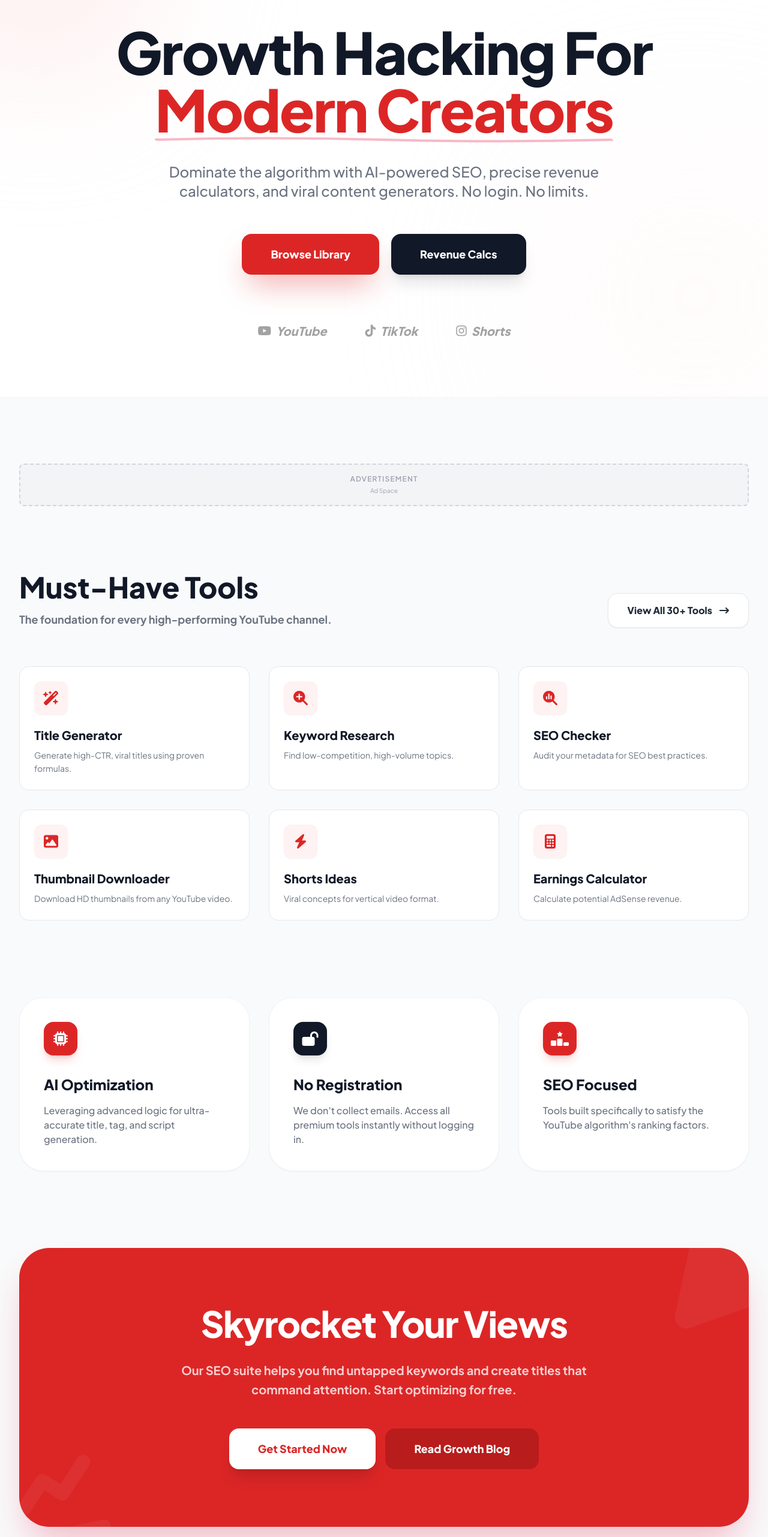
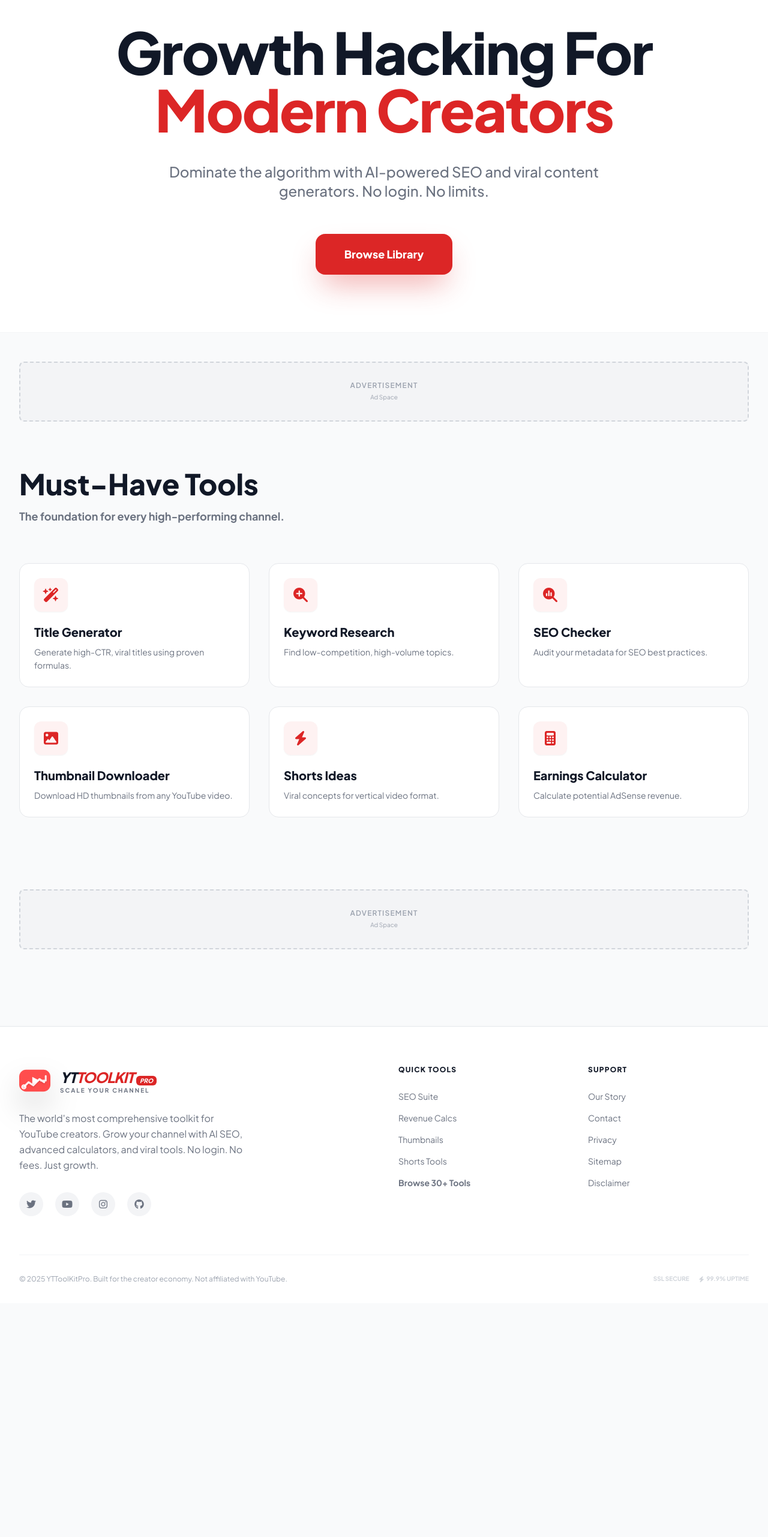
Before and after one commit to nomanafridi941-ops/YT-Toolkit, a React (Vite) app: page / in a window 1280 px wide. Shown: the part 234-2797 px from the top of the page at 60% size. After the commit the page ends 2407 px from the top, so only its background shows below. Built offline with nearby package versions, Linux system fonts and the light colour scheme.

Commit message:
Move bottom banner above Skyrocket Your Views section

```diff
--- a/pages/Home.tsx
+++ b/pages/Home.tsx
@@ -5,7 +5,6 @@ import ToolCard from '../components/ToolCard';
 import AdPlaceholder from '../components/AdPlaceholder';
 
 const Home: React.FC = () => {
-  // Select a mix of high-demand tools for the homepage
   const popularTools = TOOLS.filter(t => [
     'thumbnail-downloader',
     'title-generator',
@@ -16,7 +15,7 @@ const Home: React.FC = () => {
   ].includes(t.id));
 
   return (
-    <div className="space-y-24 bg-gray-50 dark:bg-[#0f172a] transition-theme pb-20">
+    <div className="bg-gray-50 dark:bg-[#0f172a] transition-theme">
       {/* Hero Section */}
       <section className="relative overflow-hidden pt-32 pb-24 px-4 bg-white dark:bg-slate-900 border-b border-gray-100 dark:border-slate-800">
         <div className="max-w-6xl mx-auto text-center relative z-10">
@@ -28,56 +27,30 @@ const Home: React.FC = () => {
             Growth Hacking For <br className="hidden md:block" />
             <span className="text-red-600 relative inline-block">
               Modern Creators
-              <svg className="absolute -bottom-2 left-0 w-full" height="10" viewBox="0 0 100 10" preserveAspectRatio="none">
-                <path d="M0 5 Q 25 0 50 5 T 100 5" stroke="#E11D48" strokeWidth="4" fill="transparent" opacity="0.3" />
-              </svg>
             </span>
           </h1>
           <p className="text-xl md:text-2xl text-gray-500 dark:text-gray-400 mb-14 max-w-3xl mx-auto leading-relaxed font-medium">
-            Dominate the algorithm with AI-powered SEO, precise revenue calculators, and viral content generators. No login. No limits.
+            Dominate the algorithm with AI-powered SEO and viral content generators. No login. No limits.
           </p>
           <div className="flex flex-wrap justify-center gap-5">
-            <a
-              href="#/all-tools"
-              className="px-12 py-5 bg-red-600 text-white font-black rounded-2xl shadow-2xl shadow-red-600/40 hover:bg-red-700 hover:-translate-y-1 active:translate-y-0 transition-all text-lg"
-            >
-              Browse Library
-            </a>
-            <a
-              href="#/category/Calculators"
-              className="px-12 py-5 bg-gray-900 dark:bg-slate-800 text-white font-black rounded-2xl shadow-xl hover:bg-black dark:hover:bg-slate-700 hover:-translate-y-1 active:translate-y-0 transition-all text-lg"
-            >
-              Revenue Calcs
-            </a>
+            <a href="#/all-tools" className="px-12 py-5 bg-red-600 text-white font-black rounded-2xl shadow-2xl shadow-red-600/40 hover:bg-red-700 hover:-translate-y-1 active:translate-y-0 transition-all text-lg">Browse Library</a>
           </div>
-
-          <div className="mt-20 flex flex-wrap justify-center gap-8 md:gap-16 opacity-40 dark:opacity-20 grayscale">
-            <div className="flex items-center gap-2 font-black text-xl italic"><i className="fa-brands fa-youtube"></i> YouTube</div>
-            <div className="flex items-center gap-2 font-black text-xl italic"><i className="fa-brands fa-tiktok"></i> TikTok</div>
-            <div className="flex items-center gap-2 font-black text-xl italic"><i className="fa-brands fa-instagram"></i> Shorts</div>
-          </div>
-        </div>
-
-        {/* Background Gradients */}
-        <div className="absolute top-0 left-1/2 w-full h-full -translate-x-1/2 pointer-events-none">
-          <div className="absolute top-[-10%] left-[-10%] w-96 h-96 bg-red-100 dark:bg-red-900/10 rounded-full blur-[120px] opacity-60"></div>
-          <div className="absolute bottom-[-10%] right-[-10%] w-[500px] h-[500px] bg-red-50 dark:bg-red-900/5 rounded-full blur-[150px] opacity-40"></div>
         </div>
       </section>
 
-      <div className="max-w-7xl mx-auto px-4 sm:px-6 lg:px-8">
-        <AdPlaceholder type="banner" className="mb-24" />
+      <div className="max-w-7xl mx-auto px-4 sm:px-6 lg:px-8 py-12 space-y-20">
+        {/* Top Ad */}
+        <div className="w-full flex justify-center">
+          <AdPlaceholder type="banner" />
+        </div>
 
         {/* Popular Tools Section */}
-        <section className="mb-32">
+        <section>
           <div className="flex flex-col md:flex-row justify-between items-center md:items-end mb-16 text-center md:text-left gap-8">
             <div className="max-w-xl">
               <h2 className="text-4xl md:text-5xl font-black text-gray-900 dark:text-white mb-4">Must-Have Tools</h2>
-              <p className="text-lg text-gray-500 dark:text-gray-400 font-bold">The foundation for every high-performing YouTube channel.</p>
+              <p className="text-lg text-gray-500 dark:text-gray-400 font-bold">The foundation for every high-performing channel.</p>
             </div>
-            <a href="#/all-tools" className="group px-8 py-4 bg-white dark:bg-slate-800 border border-gray-200 dark:border-slate-700 rounded-2xl font-black text-gray-800 dark:text-gray-200 hover:border-red-600 dark:hover:border-red-600 transition-all flex items-center gap-3 shadow-sm hover:shadow-md">
-              View All 30+ Tools <i className="fa-solid fa-arrow-right-long group-hover:translate-x-2 transition-transform"></i>
-            </a>
           </div>
           <div className="grid grid-cols-1 md:grid-cols-2 lg:grid-cols-3 gap-8">
             {popularTools.map(tool => (
@@ -86,41 +59,12 @@ const Home: React.FC = () => {
           </div>
         </section>
 
-        {/* Feature Grid */}
-        <section className="mb-32 grid grid-cols-1 md:grid-cols-3 gap-8">
-          <div className="bg-white dark:bg-slate-800 p-10 rounded-[40px] border border-gray-100 dark:border-slate-700 shadow-sm">
-            <div className="w-14 h-14 bg-red-600 text-white rounded-2xl flex items-center justify-center text-2xl mb-8 shadow-lg shadow-red-600/20"><i className="fa-solid fa-microchip"></i></div>
-            <h3 className="text-2xl font-black mb-4 dark:text-white">AI Optimization</h3>
-            <p className="text-gray-500 dark:text-gray-400 font-medium">Leveraging advanced logic for ultra-accurate title, tag, and script generation.</p>
-          </div>
-          <div className="bg-white dark:bg-slate-800 p-10 rounded-[40px] border border-gray-100 dark:border-slate-700 shadow-sm">
-            <div className="w-14 h-14 bg-gray-900 dark:bg-slate-700 text-white rounded-2xl flex items-center justify-center text-2xl mb-8 shadow-lg"><i className="fa-solid fa-lock-open"></i></div>
-            <h3 className="text-2xl font-black mb-4 dark:text-white">No Registration</h3>
-            <p className="text-gray-500 dark:text-gray-400 font-medium">We don't collect emails. Access all premium tools instantly without logging in.</p>
-          </div>
-          <div className="bg-white dark:bg-slate-800 p-10 rounded-[40px] border border-gray-100 dark:border-slate-700 shadow-sm">
-            <div className="w-14 h-14 bg-red-600 text-white rounded-2xl flex items-center justify-center text-2xl mb-8 shadow-lg shadow-red-600/20"><i className="fa-solid fa-ranking-star"></i></div>
-            <h3 className="text-2xl font-black mb-4 dark:text-white">SEO Focused</h3>
-            <p className="text-gray-500 dark:text-gray-400 font-medium">Tools built specifically to satisfy the YouTube algorithm's ranking factors.</p>
-          </div>
-        </section>
-
-        {/* CTA Section */}
-        <section className="bg-red-600 rounded-[50px] p-12 md:p-24 text-center relative overflow-hidden mb-32 shadow-[0_35px_60px_-15px_rgba(225,29,72,0.3)]">
-          <div className="relative z-10 max-w-3xl mx-auto">
-            <h2 className="text-5xl md:text-6xl font-black text-white mb-8 tracking-tight">Skyrocket Your Views</h2>
-            <p className="text-red-100 text-xl mb-12 leading-relaxed font-bold opacity-90">Our SEO suite helps you find untapped keywords and create titles that command attention. Start optimizing for free.</p>
-            <div className="flex flex-wrap justify-center gap-4">
-              <a href="#/category/SEO Tools" className="inline-block bg-white text-red-600 font-black px-12 py-5 rounded-2xl hover:scale-105 transition-all text-lg shadow-xl">Get Started Now</a>
-              <a href="#/blog" className="inline-block bg-red-700 text-white font-black px-12 py-5 rounded-2xl hover:bg-red-800 transition-all text-lg">Read Growth Blog</a>
-            </div>
-          </div>
-          <i className="fa-solid fa-play absolute -top-10 -right-10 text-[200px] text-white opacity-5 rotate-12"></i>
-          <i className="fa-solid fa-chart-line absolute -bottom-10 -left-10 text-[180px] text-white opacity-5 -rotate-12"></i>
-        </section>
-
-        <AdPlaceholder type="banner" className="mt-12" />
+        {/* Bottom Ad */}
+        <div className="w-full flex justify-center pt-10">
+          <AdPlaceholder type="banner" />
+        </div>
       </div>
+      <div className="h-20"></div> {/* Extra space for footer visibility */}
     </div>
   );
 };
```
